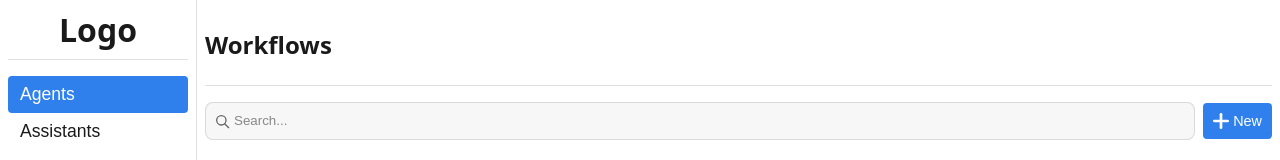
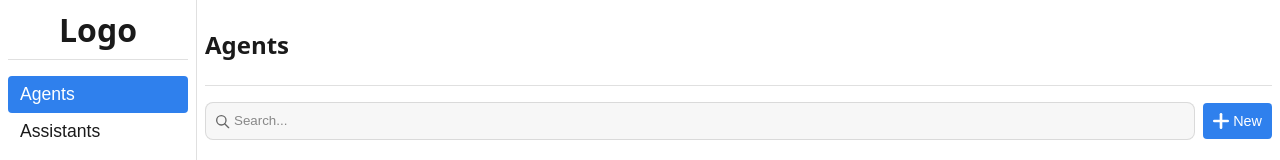
Before and after one commit to RickIsNotMyRealName/Flai.js, a React (Vite) app: page / in a window 1280 px wide. Shown: the top 160 px of the page. Built offline with nearby package versions, Linux system fonts and the light colour scheme.

Commit message:
Rename workflows page header to Agents

```diff
--- a/src/components/WorkflowList.tsx
+++ b/src/components/WorkflowList.tsx
@@ -27,7 +27,7 @@ export default function WorkflowList({
   return (
     <div className="workflow-list">
       <div className="list-header page-header">
-        <h2>Workflows</h2>
+        <h2>Agents</h2>
       </div>
       <div className="workflow-controls">
         <div className="search-wrap">
```
